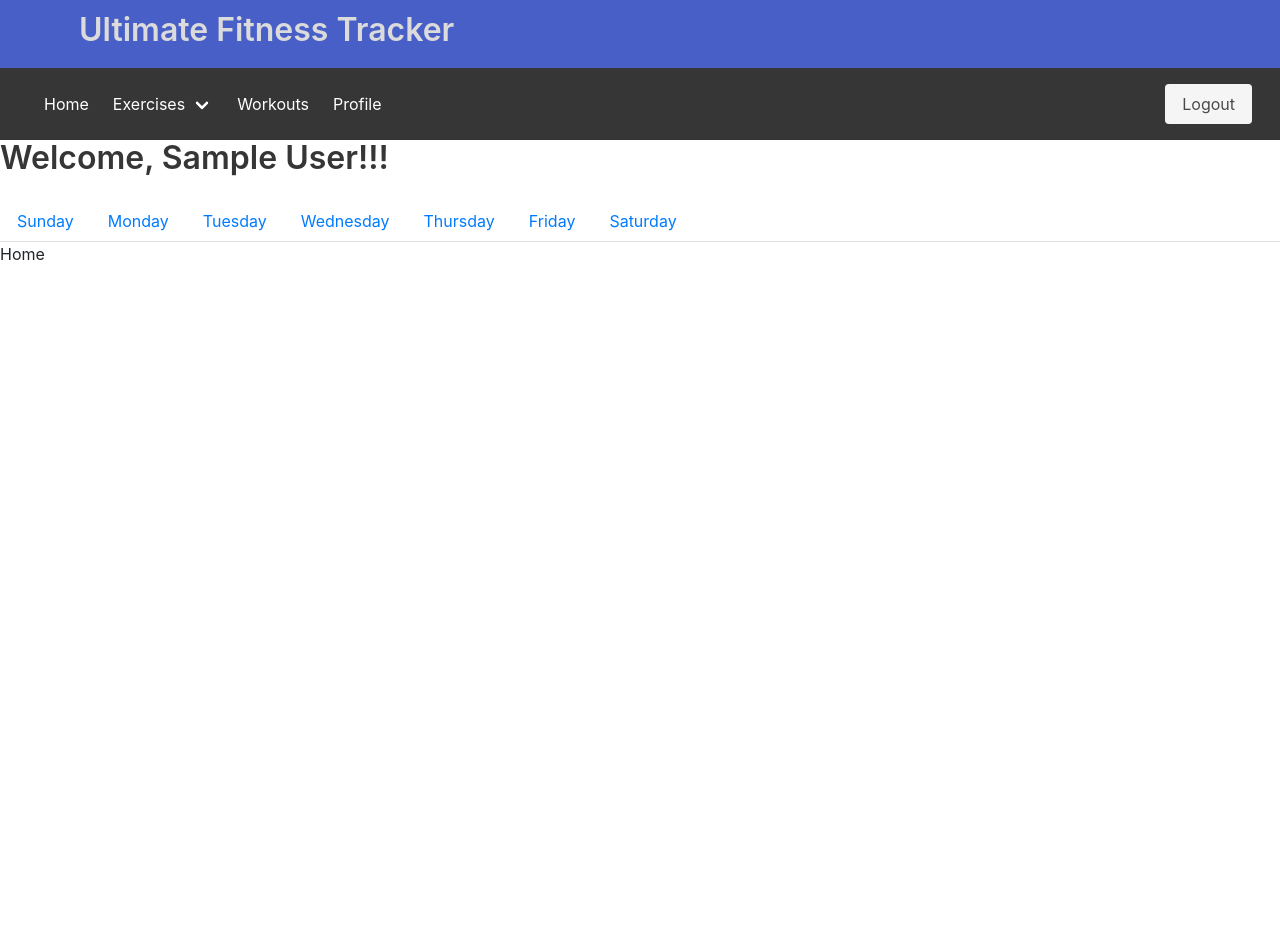
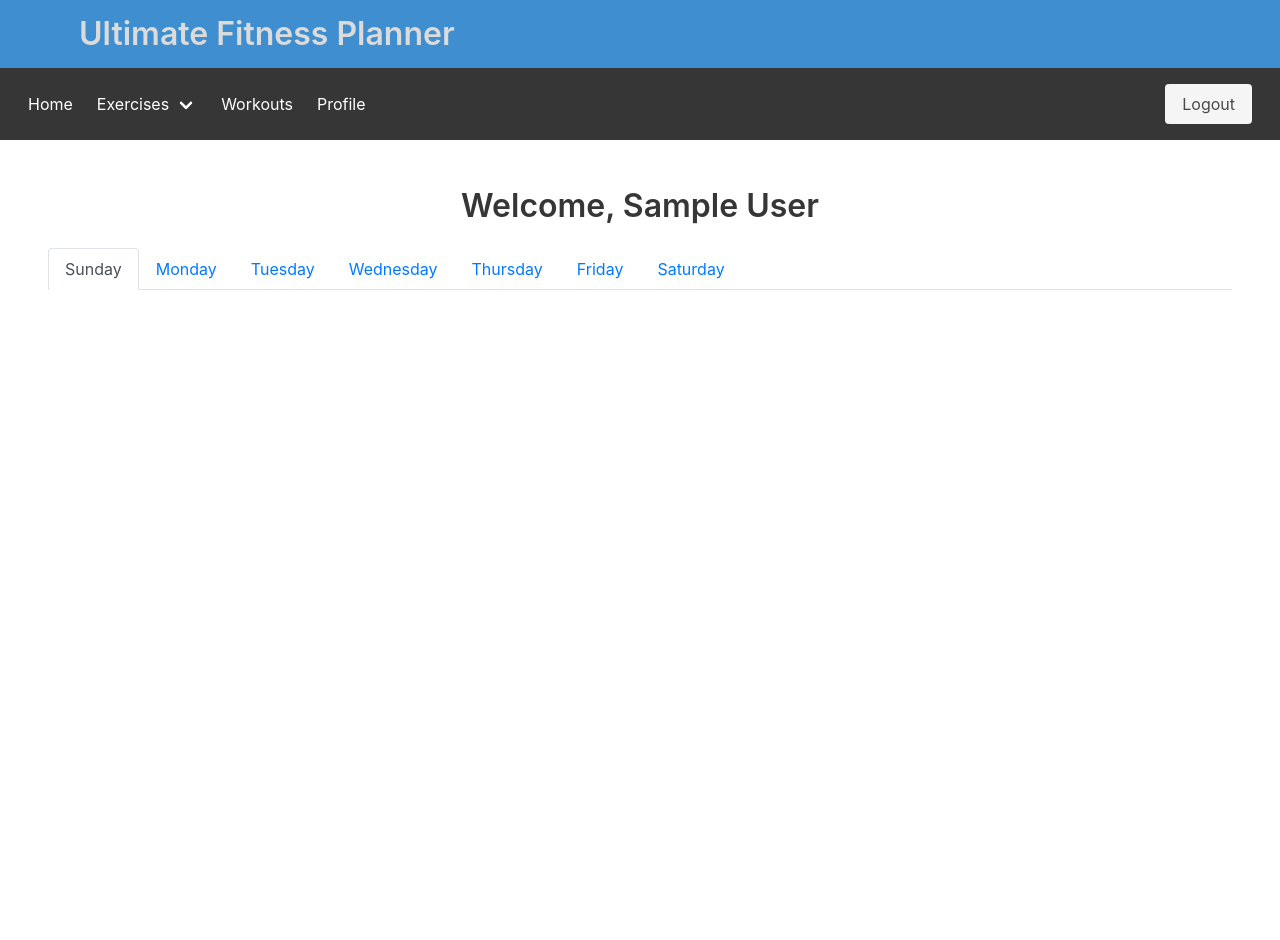
Before and after one commit to segwuonwu/UltimateFitnessTracker, a Flask app: page /profile in a window 1280 px wide. After the commit the page ends 290 px from the top, so only its background shows below. Run offline with Flask 2, Linux system fonts and the light colour scheme; the visitor is signed in with stand-in values (Sample User, id 1); data comes from the database, SQL or seed files in the repository; some libraries are stand-ins or nearby versions.

Commit message:
adding styling

```diff
--- a/api.py
+++ b/api.py
@@ -3,4 +3,4 @@ import project
 app = project.create_app()
 
 if __name__ == '__main__':
-    app.run()
+    app.run(debug=True)
--- a/project/__init__.py
+++ b/project/__init__.py
@@ -1,6 +1,7 @@
 from flask import Flask
 from flask_sqlalchemy import SQLAlchemy
 from flask_login import LoginManager
+from flask_bootstrap import Bootstrap
 
 db = SQLAlchemy()
 
@@ -14,6 +15,7 @@ def create_app():
     app.config['SQLALCHEMY_DATABASE_URI'] = 'postgresql://localhost/trackerdb'
 
     db.init_app(app)
+    # Bootstrap(app)
 
     login_manager = LoginManager()
     login_manager.login_view = 'auth.login'
--- a/project/main.py
+++ b/project/main.py
@@ -44,7 +44,7 @@ def workouts():
     if request.method == 'POST':
         return create_workout()
 
-@main.route('/profile/day')
+@main.route('/profile')
 # @login_required
-def profile_workouk():
+def profile_workout():
     return show_workout()
--- /dev/null
+++ b/project/static/main.css
@@ -0,0 +1,22 @@
+body {
+  width: 100%;
+  height: 100%;
+  color: aquamarine;
+}
+.bg-img {
+  background-image: url(img/main-background.jpg) ;
+  background-position: center center;
+  background-repeat:  no-repeat;
+  background-attachment: fixed;
+  background-size:  cover;
+  background-color: #999;
+
+}
+
+.img-responsive {
+  display: block;
+  max-width: 100%;
+  height: auto;
+}
+
+/* <img class="img-responsive" src="demo.jpg"/> */
--- a/project/templates/base.html
+++ b/project/templates/base.html
@@ -4,26 +4,19 @@
       <meta charset="utf-8">
       <meta http-equiv="X-UA-Compatible" content="IE=edge">
       <meta name="viewport" content="width=device-width, initial-scale=1">
-      <title>Ultimate Fitness Tracker</title>
+      <title>Ultimate Fitness Planner</title>
       <link rel="stylesheet" href="https://cdn.jsdelivr.net/npm/bulma@0.8.0/css/bulma.min.css">
-      <!-- <link rel="stylesheet" href="{{ url_for('static', filename='css/main.css') }}"> -->
+      <link rel="stylesheet" href="{{ url_for('static', filename='main.css') }}">
       <link rel="stylesheet" href="https://stackpath.bootstrapcdn.com/bootstrap/4.4.1/css/bootstrap.min.css" integrity="sha384-Vkoo8x4CGsO3+Hhxv8T/Q5PaXtkKtu6ug5TOeNV6gBiFeWPGFN9MuhOf23Q9Ifjh" crossorigin="anonymous">
-
   </head>
 
-  <nav class="navbar is-link" role="navigation" aria-label="main navigation">
-      <div class="container has-text-centered">
-        <h1 class="title has-text-grey-lighter">Ultimate Fitness Tracker</h1>
+  <body>
+    <nav class="navbar is-info  has-text-centered" role="navigation" aria-label="main navigation">
+      <div class="container  has-text-centered">
+        <span class="title has-text-grey-lighter  has-text-centered">Ultimate Fitness Planner</span>
       </div>
     </nav>
     <nav class="navbar is-dark" role="navigation" aria-label="main navigation">
-    <div class="navbar-brand">
-      <a role="button" class="navbar-burger burger" aria-label="menu" aria-expanded="false" data-target="navbarBasicExample">
-        <span aria-hidden="true"></span>
-        <span aria-hidden="true"></span>
-        <span aria-hidden="true"></span>
-      </a>
-    </div>
 
       <div id="navbarBasicExample" class="navbar-menu">
         <div class="navbar-start">
@@ -76,17 +69,19 @@
       </div>
     </nav>
 
-  <body>
-      <section class="hero index is-fullheight">
-          <div class="index">
-              <div class="container has-text-centered"></div>
-                  {% block header %}
-                  {% endblock %}
+    <section class="hero">
+        <div class="hero-body">
+            <div class="">
                 {% block content %}
+
                 {% endblock %}
             </div>
         </div>
     </section>
+    <script src="https://code.jquery.com/jquery-3.4.1.slim.min.js" integrity="sha384-J6qa4849blE2+poT4WnyKhv5vZF5SrPo0iEjwBvKU7imGFAV0wwj1yYfoRSJoZ+n" crossorigin="anonymous"></script>
+    <script src="https://cdn.jsdelivr.net/npm/popper.js@1.16.0/dist/umd/popper.min.js" integrity="sha384-Q6E9RHvbIyZFJoft+2mJbHaEWldlvI9IOYy5n3zV9zzTtmI3UksdQRVvoxMfooAo" crossorigin="anonymous"></script>
+    <script src="https://stackpath.bootstrapcdn.com/bootstrap/4.4.1/js/bootstrap.min.js" integrity="sha384-wfSDF2E50Y2D1uUdj0O3uMBJnjuUD4Ih7YwaYd1iqfktj0Uod8GCExl3Og8ifwB6" crossorigin="anonymous"></script>
+
   </body>
 
   </html>
--- a/project/templates/exercises.html
+++ b/project/templates/exercises.html
@@ -17,6 +17,8 @@
   <br>
   <div><h1 class="title">Exercises</h1></div>
   {% for exercise in e_list %}
+  <div class="card" style="width: 18rem;">
+    <div class="card-body">
       <div>{{exercise.name}}</div>
       <div>{{exercise.muscles}}</div>
       <div>
@@ -26,7 +28,9 @@
       </div>
       <div>{{exercise.description}}</div>
       <br>
+    </div>
+  </div>
+  <br>
   {% endfor %}
 </dev>
-</div>
 {% endblock %}
--- a/project/templates/profile.html
+++ b/project/templates/profile.html
@@ -1,35 +1,42 @@
 {% extends "base.html" %}
 
 {% block content %}
-<h1 class="title">
-  Welcome, {{ name }}!!!
+<h1 class="title has-text-centered">
+  Welcome, {{ name }}
 </h1>
 <ul class="nav nav-tabs" id="myTab" role="tablist">
   <li class="nav-item">
-    <a class="nav-link" id="contact-tab" data-toggle="tab" href="#contact" role="tab" aria-controls="contact" aria-selected="false">Sunday</a>
+    <a class="nav-link active" id="sunday-tab" data-toggle="tab" href="#sunday" role="tab" aria-controls="sunday" aria-selected="false">Sunday</a>
   </li>
   <li class="nav-item">
-    <a class="nav-link" id="home-tab" data-toggle="tab" href="#home" role="tab" aria-controls="home" aria-selected="true">Monday</a>
+    <a class="nav-link" id="monday-tab" data-toggle="tab" href="#monday" role="tab" aria-controls="monday" aria-selected="false">Monday</a>
   </li>
   <li class="nav-item">
-    <a class="nav-link" id="profile-tab" data-toggle="tab" href="#profile" role="tab" aria-controls="profile" aria-selected="false">Tuesday</a>
+    <a class="nav-link" id="tuesday-tab" data-toggle="tab" href="#tuesday" role="tab" aria-controls="tuesday" aria-selected="false">Tuesday</a>
   </li>
   <li class="nav-item">
-    <a class="nav-link" id="contact-tab" data-toggle="tab" href="#contact" role="tab" aria-controls="contact" aria-selected="false">Wednesday</a>
+    <a class="nav-link" id="wednesday-tab" data-toggle="tab" href="#wednesday" role="tab" aria-controls="wednesday" aria-selected="false">Wednesday</a>
   </li>
   <li class="nav-item">
-    <a class="nav-link" id="home-tab" data-toggle="tab" href="#home" role="tab" aria-controls="home" aria-selected="true">Thursday</a>
+    <a class="nav-link" id="thursday-tab" data-toggle="tab" href="#thursday" role="tab" aria-controls="thursday" aria-selected="false">Thursday</a>
   </li>
   <li class="nav-item">
-    <a class="nav-link" id="profile-tab" data-toggle="tab" href="#profile" role="tab" aria-controls="profile" aria-selected="false">Friday</a>
+    <a class="nav-link" id="friday-tab" data-toggle="tab" href="#friday" role="tab" aria-controls="friday" aria-selected="false">Friday</a>
   </li>
   <li class="nav-item">
-    <a class="nav-link" id="contact-tab" data-toggle="tab" href="#contact" role="tab" aria-controls="contact" aria-selected="false">Saturday</a>
+    <a class="nav-link" id="saturday-tab" data-toggle="tab" href="#saturday" role="tab" aria-controls="saturday" aria-selected="false">Saturday</a>
   </li>
 </ul>
 <div class="tab-content" id="myTabContent">
-  <div class="tab-pane fade show active" id="home" role="tabpanel" aria-labelledby="home-tab">Home</div>
-  <div class="tab-pane fade" id="profile" role="tabpanel" aria-labelledby="profile-tab">Profile</div>
-  <div class="tab-pane fade" id="contact" role="tabpanel" aria-labelledby="contact-tab">Contact</div>
+  {% for workout in workout_list %}
+  {{print(workout)}}
+  <div class="tab-pane fade show active" id="sunday" role="tabpanel" aria-labelledby="sunday-tab">{{workout.day}}</div>
+  {% endfor %}
+  <div class="tab-pane fade active" id="monday" role="tabpanel" aria-labelledby="monday-tab">Monday</div>
+  <div class="tab-pane fade active" id="tuesday" role="tabpanel" aria-labelledby="tuesday-tab">Tuesday</div>
+  <div class="tab-pane fade active" id="wednesday" role="tabpanel" aria-labelledby="wednesday-tab">Wednesday</div>
+  <div class="tab-pane fade active" id="thursday" role="tabpanel" aria-labelledby="thursday-tab">Thursday</div>
+  <div class="tab-pane fade active" id="friday" role="tabpanel" aria-labelledby="friday-tab">Friday</div>
+  <div class="tab-pane fade active" id="saturday" role="tabpanel" aria-labelledby="saturday-tab">Saturday</div>
 </div>
 {% endblock %}
--- a/project/workout_crud.py
+++ b/project/workout_crud.py
@@ -20,4 +20,4 @@ def create_workout():
 def show_workout():
     workout_list = Workout.query.all()
     results = [workout.as_dict() for workout in workout_list]
-    return render_template('profile.html', workout_list=workout_list)
+    return render_template('workouts.html', workout_list=workout_list)
```
Also changed, not shown: project/static/css/main.css (deleted, +0 -7 lines), project/templates/equipment.html (+6 -4 lines), project/templates/index.html (+13 -7 lines), project/templates/workouts.html (+19 -13 lines). Lines whose indentation alone changed are shown as unchanged.
